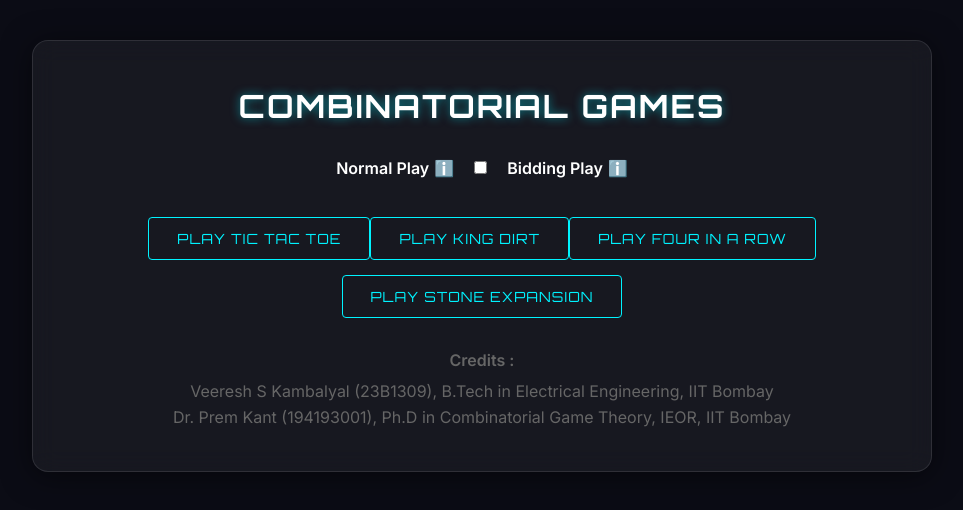
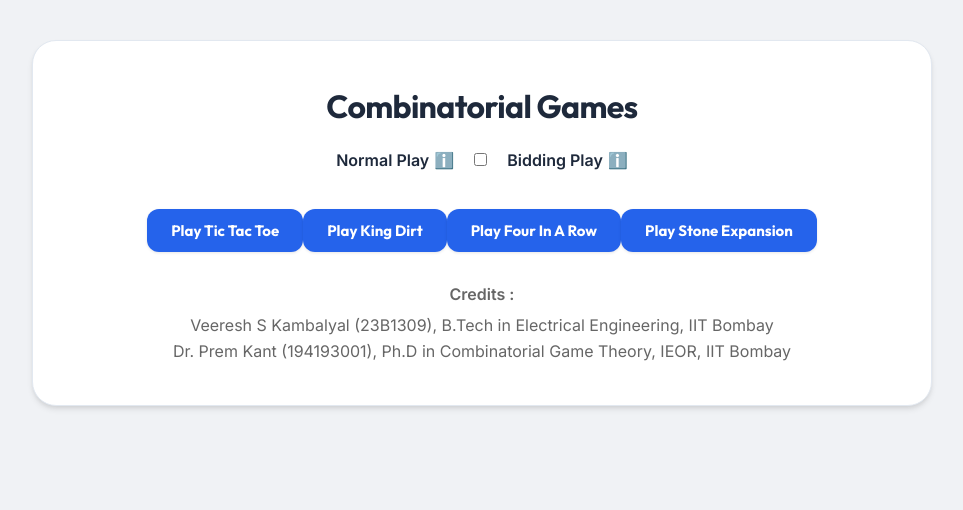
Before and after one commit to justprem007/my-games-app, a React (Create React App) app in the folder frontend/: page / in a window 1280 px wide. Shown: the top 510 px of the page, without its empty margins (158-1121 px from the left). Built offline with nearby package versions, Linux system fonts and the light colour scheme.

Commit message:
Update index.css

```diff
--- a/frontend/src/index.css
+++ b/frontend/src/index.css
@@ -1,14 +1,31 @@
-@import url('https://fonts.googleapis.com/css2?family=Inter:wght@300;400;600&family=Orbitron:wght@400;700&display=swap');
+@import url('https://fonts.googleapis.com/css2?family=Inter:wght@400;500;600&family=Outfit:wght@500;700&display=swap');
 
 :root {
-  --bg-dark: #0b0c15;
-  --glass-surface: rgba(255, 255, 255, 0.05);
-  --glass-border: rgba(255, 255, 255, 0.1);
-  --neon-cyan: #00f3ff;
-  --neon-purple: #bc13fe;
-  --text-main: #ffffff;
-  --text-muted: #94a3b8;
-  --font-heading: 'Orbitron', sans-serif;
+  /* Modern Light Theme Palette */
+  --bg-app: #f0f2f5;
+  /* Soft Cloud Gray */
+  --bg-panel: #ffffff;
+  /* Pure White */
+  --primary: #2563eb;
+  /* Royal Blue */
+  --primary-hover: #1d4ed8;
+  --secondary: #4f46e5;
+  /* Indigo */
+  --accent: #f97316;
+  /* Orange Highlights */
+
+  --text-main: #1e293b;
+  /* Slate 800 */
+  --text-muted: #64748b;
+  /* Slate 500 */
+  --border-light: #e2e8f0;
+  /* Slate 200 */
+
+  --shadow-sm: 0 1px 3px rgba(0, 0, 0, 0.1);
+  --shadow-md: 0 4px 6px -1px rgba(0, 0, 0, 0.1), 0 2px 4px -1px rgba(0, 0, 0, 0.06);
+  --shadow-lg: 0 10px 15px -3px rgba(0, 0, 0, 0.1), 0 4px 6px -2px rgba(0, 0, 0, 0.05);
+
+  --font-heading: 'Outfit', sans-serif;
   --font-body: 'Inter', sans-serif;
 }
 
@@ -20,97 +37,105 @@
 
 body {
   font-family: var(--font-body);
-  background-color: var(--bg-dark);
+  background-color: var(--bg-app);
   color: var(--text-main);
   line-height: 1.6;
-  overflow-x: hidden; /* Prevent horizontal scroll from effects */
+  -webkit-font-smoothing: antialiased;
 }
 
-/* Background Animation Wrapper */
+/* Background Wrapper */
 .app-background {
   min-height: 100vh;
-  background: radial-gradient(circle at 15% 50%, rgba(188, 19, 254, 0.15), transparent 25%),
-              radial-gradient(circle at 85% 30%, rgba(0, 243, 255, 0.15), transparent 25%);
   display: flex;
   flex-direction: column;
   align-items: center;
+  /* Subtle pattern or gradient if desired, keeping it clean for now */
+  background: linear-gradient(to bottom, #f0f2f5, #eef2ff);
 }
 
 /* Typography */
-h1, h2, h3, h4 {
+h1,
+h2,
+h3,
+h4 {
   font-family: var(--font-heading);
-  letter-spacing: 2px;
-  text-transform: uppercase;
   color: var(--text-main);
-  text-shadow: 0 0 10px rgba(0, 243, 255, 0.5);
-  margin-bottom: 1.5rem;
+  margin-bottom: 1rem;
+  font-weight: 700;
+  text-transform: none;
+  /* Removed uppercase for friendlier look */
+  letter-spacing: -0.02em;
+  text-shadow: none;
 }
 
-/* Glassmorphism Containers */
+/* Containers */
 .container {
   max-width: 900px;
   width: 95%;
   margin: 40px auto;
   padding: 40px;
-  background: var(--glass-surface);
-  backdrop-filter: blur(12px);
-  -webkit-backdrop-filter: blur(12px);
-  border: 1px solid var(--glass-border);
-  border-radius: 16px;
-  box-shadow: 0 4px 30px rgba(0, 0, 0, 0.5);
+  background: var(--bg-panel);
+  border-radius: 24px;
+  box-shadow: var(--shadow-md);
+  border: 1px solid var(--border-light);
   text-align: center;
 }
 
-/* Modern Buttons */
+/* Buttons */
 button {
-  background: transparent;
-  color: var(--neon-cyan);
-  border: 1px solid var(--neon-cyan);
-  border-radius: 4px; /* Tech-angular look */
-  padding: 12px 28px;
+  background: var(--primary);
+  color: white;
+  border: none;
+  border-radius: 12px;
+  padding: 12px 24px;
   font-family: var(--font-heading);
-  font-size: 14px;
+  font-weight: 600;
+  font-size: 15px;
   cursor: pointer;
-  transition: all 0.3s ease;
-  position: relative;
-  overflow: hidden;
-  text-transform: uppercase;
-  letter-spacing: 1px;
+  transition: all 0.2s ease;
+  box-shadow: var(--shadow-sm);
+  text-transform: none;
+  letter-spacing: normal;
 }
 
 button:hover {
-  background: var(--neon-cyan);
-  color: var(--bg-dark);
-  box-shadow: 0 0 20px var(--neon-cyan);
+  background: var(--primary-hover);
+  transform: translateY(-2px);
+  box-shadow: var(--shadow-md);
+  color: white;
 }
 
 button:disabled {
-  border-color: var(--text-muted);
+  background: var(--border-light);
   color: var(--text-muted);
   cursor: not-allowed;
+  transform: none;
   box-shadow: none;
+}
+
+/* Utilities */
+.text-primary {
+  color: var(--primary);
+}
+
+.text-accent {
+  color: var(--accent);
+}
+
+/* Scrollbar */
+::-webkit-scrollbar {
+  width: 10px;
+}
+
+::-webkit-scrollbar-track {
   background: transparent;
 }
 
-/* Utility: Helper classes */
-.text-neon {
-  color: var(--neon-cyan);
-}
-.text-purple {
-  color: var(--neon-purple);
+::-webkit-scrollbar-thumb {
+  background: #cbd5e1;
+  border-radius: 5px;
 }
 
-/* Scrollbar styling */
-::-webkit-scrollbar {
-  width: 8px;
+::-webkit-scrollbar-thumb:hover {
+  background: #94a3b8;
 }
-::-webkit-scrollbar-track {
-  background: var(--bg-dark);
-}
-::-webkit-scrollbar-thumb {
-  background: #333;
-  border-radius: 4px;
-}
-::-webkit-scrollbar-thumb:hover {
-  background: var(--neon-cyan);
-}
```
